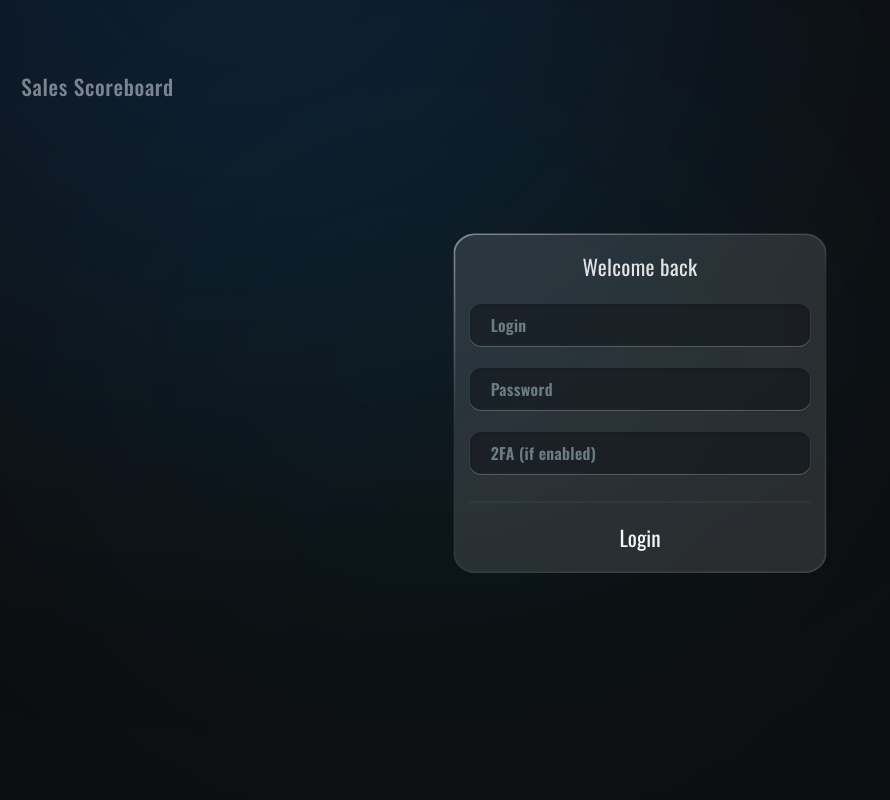
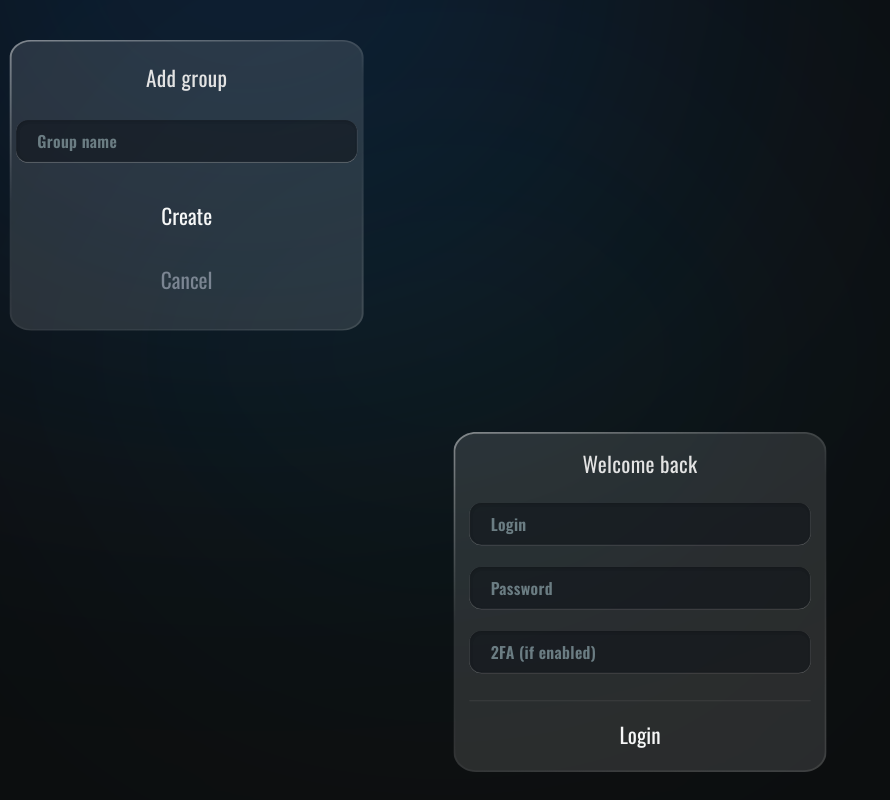
Before and after one commit to HelgaDes/scoreboard, a Vue app: page /login in a window 1280 px wide. Shown: the whole page, without its empty margins (0-890 px from the left). Built offline with nearby package versions, Linux system fonts and the light colour scheme; no server answers.

Commit message:
icon-button hover inversion; add color transition (#5)

```diff
--- a/src/components/layout/HeaderBar.vue
+++ b/src/components/layout/HeaderBar.vue
@@ -1,99 +1,118 @@
 <script setup lang="ts">
-import Icon from '@/components/ui/Icon.vue'
+import { ref, computed } from 'vue'
+import TextField from '@/components/ui/TextField.vue'
+import ButtonAction from '@/components/ui/ButtonAction.vue'
+import bgUrl from '@/assets/bg-blur-modal-grouping.svg?url'
 
-const props = withDefaults(defineProps<{
-  title?: string
-  showActions?: boolean
-  volumeOn?: boolean
-}>(), {
-  title: 'Sales Scoreboard',
-  showActions: true,
-  volumeOn: true,
-})
+const props = defineProps<{ members?: string[] }>()
+const emit = defineEmits<{ (e:'create', name:string):void; (e:'close'):void }>()
 
-const emit = defineEmits<{
-  (e: 'toggle-volume'): void
-  (e: 'open-melody'): void
-  (e: 'logout'): void
-}>()
+const name = ref('')
+const err  = ref<string | null>(null)
+const membersText = computed(() => (props.members ?? []).join(', '))
+
+function submit() {
+  const v = name.value.trim()
+  if (!v) { err.value = 'Please enter group name'; return }
+  err.value = null
+  emit('create', v)
+}
 </script>
 
 <template>
-  <header class="hdr">
-    <h1 class="H1">{{ props.title }}</h1>
-
-    <div v-if="props.showActions" class="actions">
-      <div class="group">
-        <button class="icon-btn" aria-label="sound" title="sound" @click="emit('open-melody')">
-          <Icon name="sound" />
-        </button>
-
-        <button
-            class="icon-btn"
-            :aria-pressed="props.volumeOn ? 'true' : 'false'"
-            :title="props.volumeOn ? 'volume-up' : 'volume-off'"
-            aria-label="volume"
-            @click="emit('toggle-volume')"
-        >
-          <Icon :name="props.volumeOn ? 'volume-up' : 'volume-off'" />
-        </button>
+  <div class="modal" role="dialog" aria-label="Add group">
+    <div
+      class="modal__bg"
+      :style="{ backgroundImage: `url(${bgUrl})` }"
+      aria-hidden="true"
+    />
+    <div class="modal__content">
+      <div class="hdr">
+        <div class="H2" style="text-align:center">Add group</div>
       </div>
 
-      <button class="icon-btn" aria-label="logout" title="logout" @click="emit('logout')">
-        <Icon name="logout" />
-      </button>
+      <!-- вибрані агенти -->
+      <div
+        v-if="membersText"
+        class="members BodySmall"
+        :title="membersText"
+        aria-label="Selected agents"
+      >
+        {{ membersText }}
+      </div>
+
+      <div class="body">
+        <TextField v-model="name" placeholder="Group name" :block="true" clearable />
+      </div>
+
+      <div class="actions">
+        <ButtonAction label="Create" variant="primary" :block="true" @click="submit" />
+        <ButtonAction label="Cancel" variant="secondary" :block="true" @click="emit('close')" />
+      </div>
+
+      <div v-if="err" class="err BodySmall">{{ err }}</div>
     </div>
-  </header>
+  </div>
 </template>
 
 <style scoped>
+.modal{
+  width: 280px;
+  display: grid;
+}
+
+.modal__bg{
+  grid-area: 1 / 1;
+  align-self: stretch;
+  justify-self: stretch;
+  background: none center / 100% 100% no-repeat;
+  pointer-events: none;
+}
+
+.modal__content{
+  grid-area: 1 / 1;
+  position: relative;
+  display: flex;
+  flex-direction: column;
+  gap: 4px;
+  padding: 12px;
+  box-sizing: border-box;
+}
+
 .hdr{
-  display:flex;
-  align-items:center;
-  justify-content:space-between;
-  padding:12px 16px;
+  display: flex;
+  align-items: center;
+  justify-content: center;
+  height: 32px;
+  margin-bottom: 12px;
+}
+
+.members{
+  align-self: stretch;
+  height: 32px;
+  padding: 0 8px;
+  border-radius: 8px;
+  background: var(--TonalContainer, rgba(255,255,255,.06));
+  color: var(--OnSurface, #E5E9F0);
+  line-height: 16px;
+  white-space: normal;
+  overflow: hidden;
+  text-overflow: ellipsis;
+  display: -webkit-box;
+  -webkit-box-orient: vertical;
+  -webkit-line-clamp: 2;   /* максимум 2 рядки */
+  line-clamp: 2;           /* стандартна властивість для підтримки */
 }
 
 .actions{
-  display:flex;
-  align-items:center;
-  gap:16px;
-  --hdr-icon: rgba(255,255,255,.86);
-  --hdr-icon-active: #fff;
-  color: var(--hdr-icon);
-}
-.group{ display:flex; align-items:center; gap:8px; }
-
-
-.icon-btn{
-  width:28px; height:28px;
-  display:grid; place-items:center;
-  border-radius:999px;
-  background: var(--SurfaceContainer, rgba(255,255,255,.06));
-  color: inherit;
-  transition: background .15s ease, color .15s ease, opacity .15s ease;
+  margin-top: 16px;
+  margin-bottom: 6px;
+  display: grid;
+  row-gap: 8px;
 }
 
-.actions :deep(svg),
-.actions :deep(path),
-.actions :deep(circle),
-.actions :deep(rect){
-  fill: currentColor;
-  stroke: currentColor;
-}
-
-@media (hover:hover){
-  .actions .icon-btn:hover{
-    background: var(--OnSurfaceContainer, #C4C7C5);
-    color: var(--SurfaceContainer, #242426);
-  }
-}
-
-.icon-btn[aria-pressed="true"]{
-  color: var(--hdr-icon-active);
-}
-
-.hdr .H1{
-  color: var(--On-Surface-Variant, #7B8592);
+.err{
+  text-align: center;
+  color: #ffb4ab;
 }
 </style>
--- a/src/components/modals/GroupingModal.vue
+++ b/src/components/modals/GroupingModal.vue
@@ -9,7 +9,7 @@ const emit = defineEmits<{ (e:'create', name:string):void; (e:'close'):void }>()
 
 const name = ref('')
 const err  = ref<string | null>(null)
-const membersText = computed(() => (props.members ?? []).join(', '))  // ✅ додано
+const membersText = computed(() => (props.members ?? []).join(', '))
 
 function submit() {
   const v = name.value.trim()
@@ -19,24 +19,19 @@ function submit() {
 }
 </script>
 
-
 <template>
-
   <div class="modal" role="dialog" aria-label="Add group">
-
     <div
       class="modal__bg"
       :style="{ backgroundImage: `url(${bgUrl})` }"
       aria-hidden="true"
     />
-
-
     <div class="modal__content">
       <div class="hdr">
         <div class="H2" style="text-align:center">Add group</div>
       </div>
 
-      <!-- ⬇️ новий рядок із вибраними агентами -->
+      <!-- вибрані агенти -->
       <div
         v-if="membersText"
         class="members BodySmall"
@@ -61,11 +56,9 @@ function submit() {
 </template>
 
 <style scoped>
-
 .modal{
   width: 280px;
   display: grid;
-
 }
 
 .modal__bg{
@@ -106,7 +99,9 @@ function submit() {
   overflow: hidden;
   text-overflow: ellipsis;
   display: -webkit-box;
-  line-clamp: 2;
+  -webkit-box-orient: vertical;
+  -webkit-line-clamp: 2;   /* максимум 2 рядки */
+  line-clamp: 2;           /* стандартна властивість для підтримки */
 }
 
 .actions{
@@ -120,5 +115,4 @@ function submit() {
   text-align: center;
   color: #ffb4ab;
 }
-
 </style>
```
Lines whose indentation alone changed are shown as unchanged.
